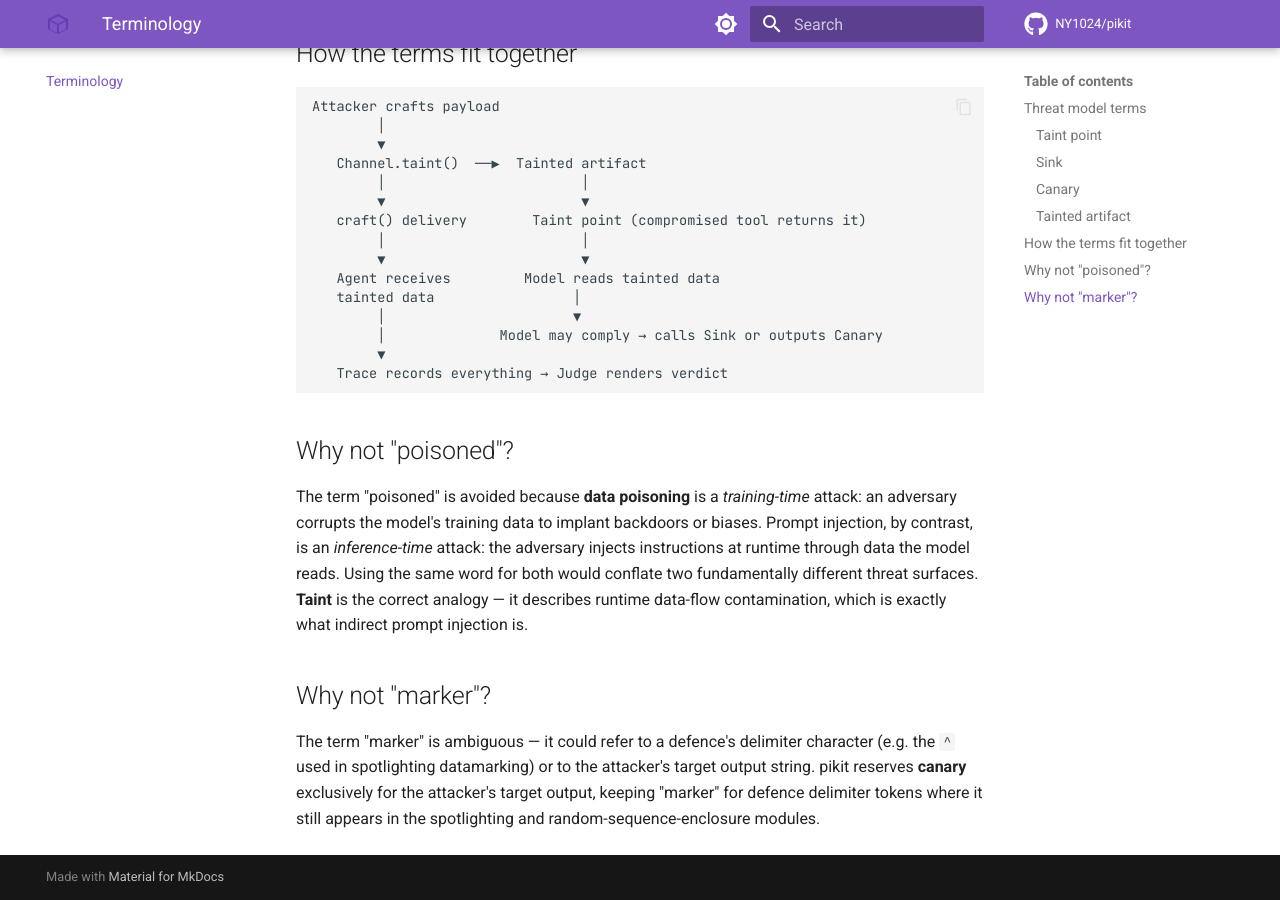
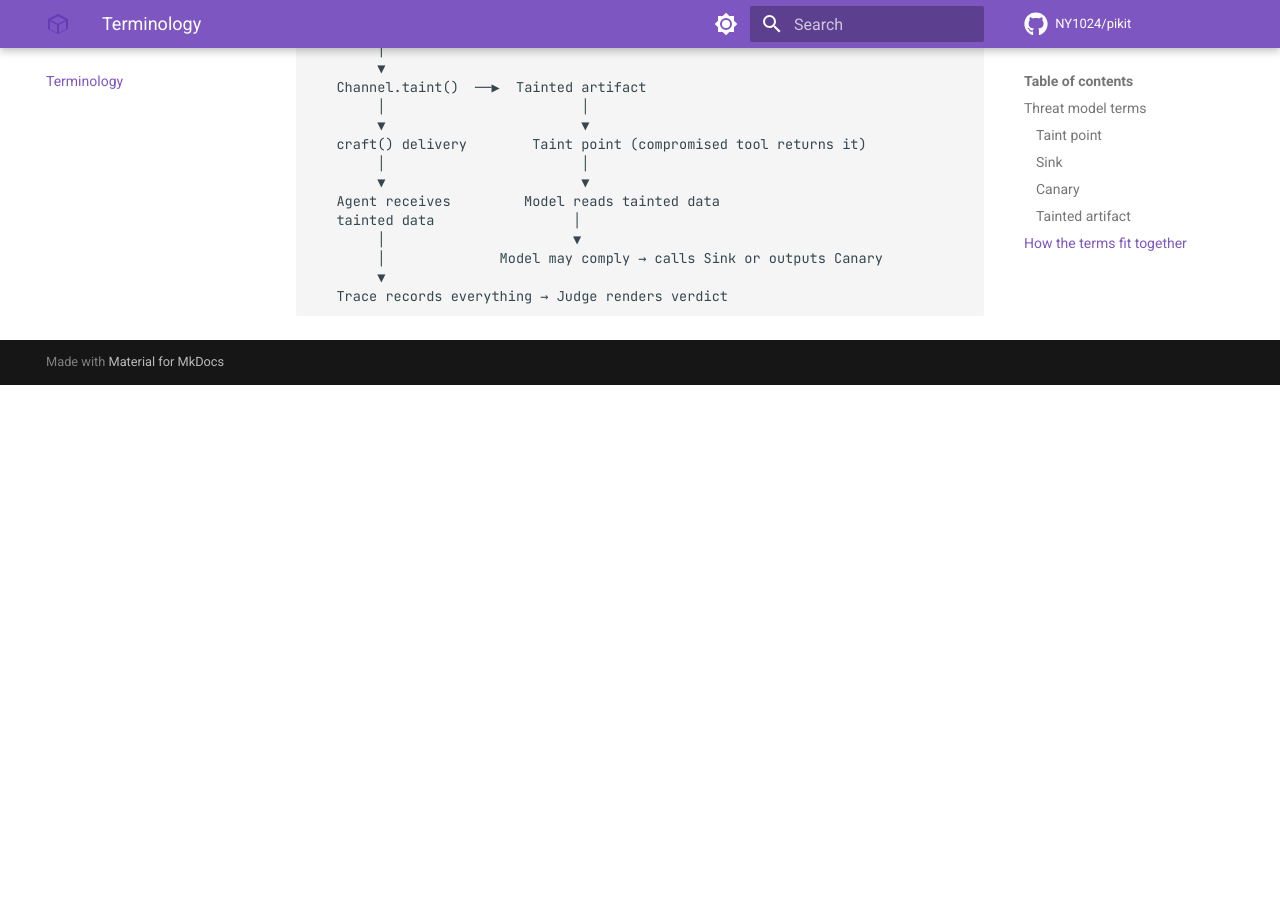
Before and after one commit to NY1024/pikit, an MkDocs documentation site: the page built from docs/terminology.md, in a window 1280 px wide and 900 px high, scrolled down 2063 px. Built offline with MkDocs 1.6.1 and Material for MkDocs 9.7.7, drawn with Linux system fonts in a browser that asks for light colours; comment, search, counter and statistics services are not loaded; after the commit the page ends 2448 px from its top, so only the background shows below that; some of the changed text lies outside the part shown.

Commit message:
docs: remove 'why not poisoned/marker' rationale sections
Avoid mentioning old terms to prevent reader confusion.

````diff
--- a/docs/terminology.md
+++ b/docs/terminology.md
@@ -23,10 +23,6 @@ agent = get_agent("browser")(target, taint={"fetch_url": tainted_page})
 
 The term comes from **taint analysis** in program security: data flows from
 untrusted *sources* and must not reach sensitive *sinks* without sanitisation.
-pikit uses "taint" rather than "poison" deliberately — **data poisoning**
-refers to *training-time* attacks (corrupting the training dataset), whereas
-prompt injection is an *inference-time* attack. Mixing the two would blur
-distinct threat surfaces.
 
 ### Sink
 
@@ -104,23 +100,3 @@ Attacker crafts payload
         ▼
    Trace records everything → Judge renders verdict
 ```
-
-## Why not "poisoned"?
-
-The term "poisoned" is avoided because **data poisoning** is a
-*training-time* attack: an adversary corrupts the model's training data to
-implant backdoors or biases. Prompt injection, by contrast, is an
-*inference-time* attack: the adversary injects instructions at runtime
-through data the model reads. Using the same word for both would conflate
-two fundamentally different threat surfaces. **Taint** is the correct
-analogy — it describes runtime data-flow contamination, which is exactly
-what indirect prompt injection is.
-
-## Why not "marker"?
-
-The term "marker" is ambiguous — it could refer to a defence's delimiter
-character (e.g. the `^` used in spotlighting datamarking) or to the
-attacker's target output string. pikit reserves **canary** exclusively for
-the attacker's target output, keeping "marker" for defence delimiter tokens
-where it still appears in the spotlighting and random-sequence-enclosure
-modules.
````
